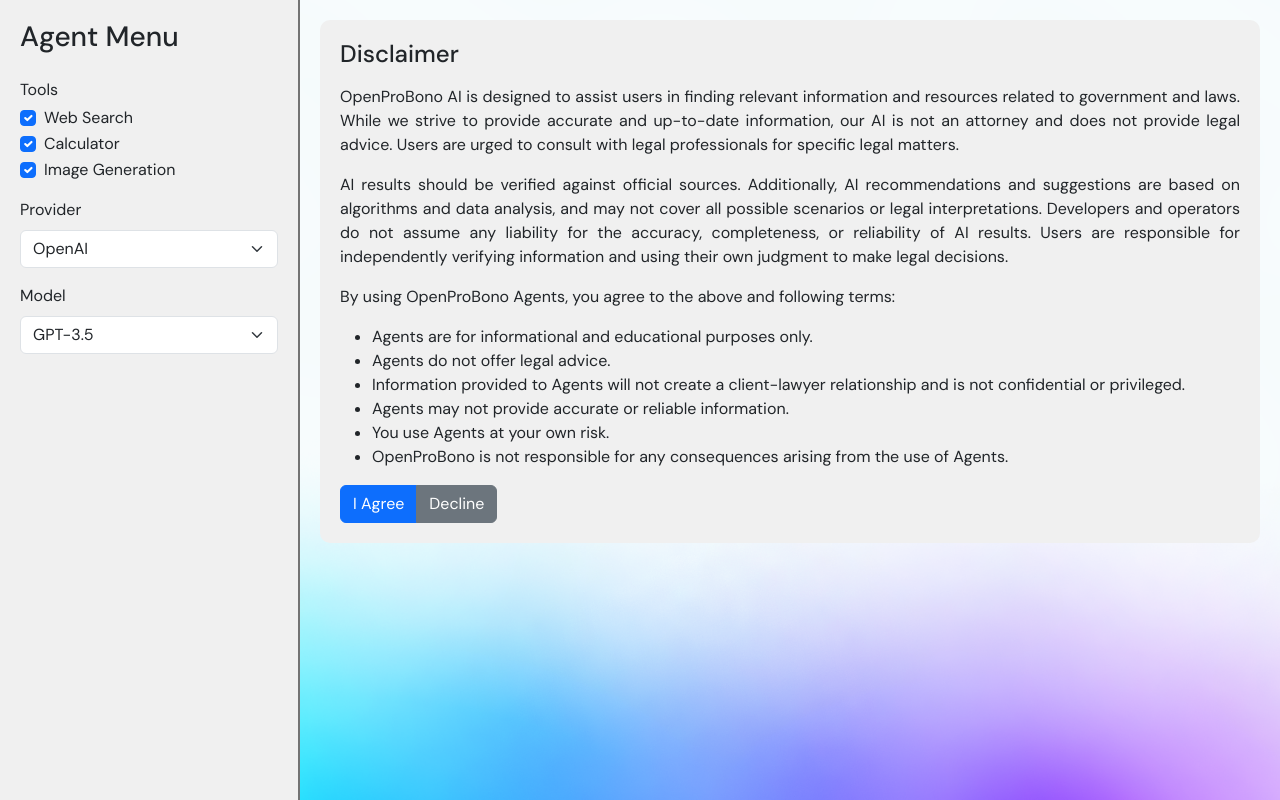
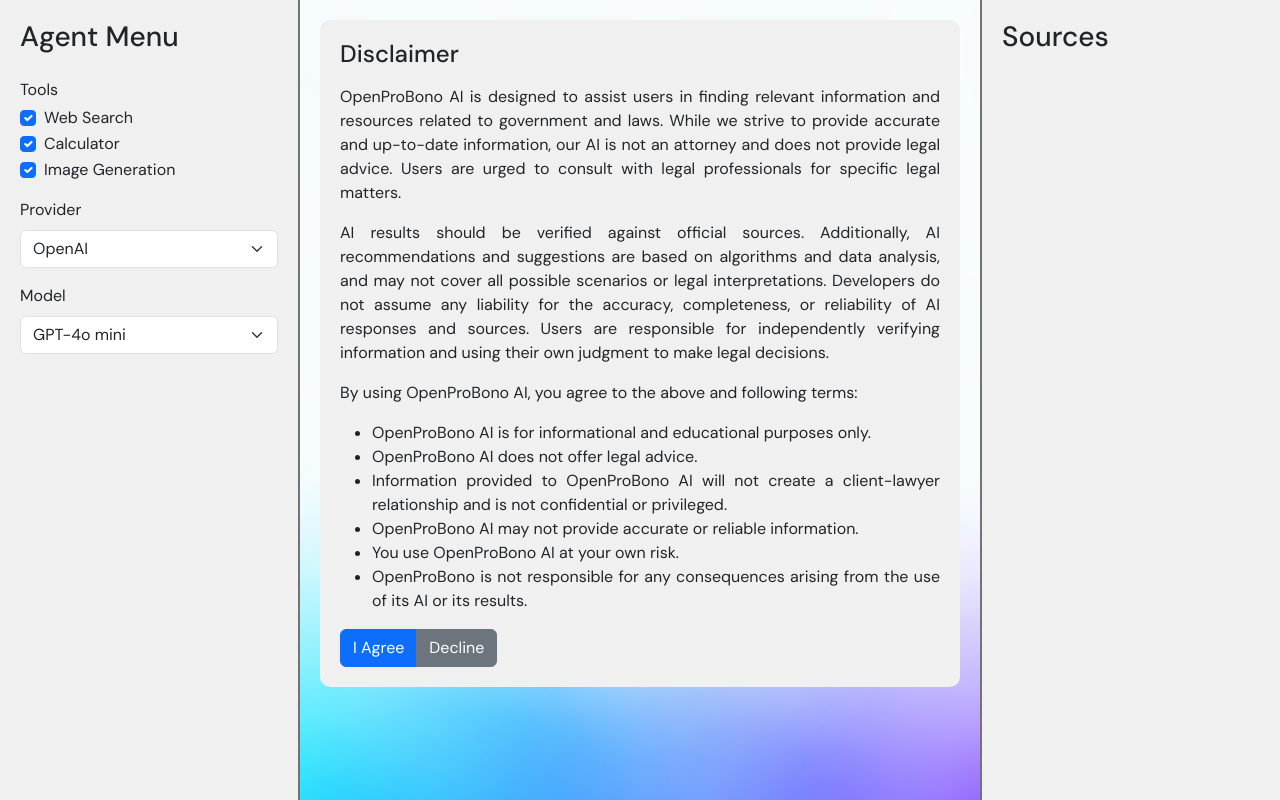
Before and after one commit to OpenProBono/agent-ui, a Flask app: template templates/index.html in a window 1280 px wide. Run offline with Flask 3, Linux system fonts and the light colour scheme; the template is opened without the code that fills it, so the values that code supplies are empty; some libraries are stand-ins or nearby versions.

Commit message:
remove gpt-3.5, disclaimer changes, source sidebar

```diff
--- a/templates/index.html
+++ b/templates/index.html
@@ -29,6 +29,13 @@
             border-right: 2px solid #737373;
             overflow-y: auto;
             background-color: #f0f0f0;
+        }
+        .right-sidebar {
+            width: 300px;
+            background-color: #f0f0f0;
+            padding: 20px;
+            border-left: 2px solid #737373;
+            overflow-y: auto;
         }
         .content {
             flex: 1;
@@ -150,26 +157,27 @@
                 <div class="mb-3">
                     <label for="model" class="form-label">Model</label>
                     <select class="form-select" id="model">
-                        <option selected value="gpt-3.5-turbo-0125">GPT-3.5</option>
-                        <option value="gpt-4o-mini">GPT-4o mini</option>
+                        <option selected value="gpt-4o-mini">GPT-4o mini</option>
+                        <option value="gpt-4o">GPT-4o</option>
                     </select>
                 </div>
             </form>
 
         </div>
+
         <div class="content">
             <div class="disclaimer">
                 <h4 class="mb-3">Disclaimer</h4>
                 <p>OpenProBono AI is designed to assist users in finding relevant information and resources related to government and laws. While we strive to provide accurate and up-to-date information, our AI is not an attorney and does not provide legal advice. Users are urged to consult with legal professionals for specific legal matters.</p>
-                <p>AI results should be verified against official sources. Additionally, AI recommendations and suggestions are based on algorithms and data analysis, and may not cover all possible scenarios or legal interpretations. Developers and operators do not assume any liability for the accuracy, completeness, or reliability of AI results. Users are responsible for independently verifying information and using their own judgment to make legal decisions.</p>
-                <p>By using OpenProBono Agents, you agree to the above and following terms:</p>
+                <p>AI results should be verified against official sources. Additionally, AI recommendations and suggestions are based on algorithms and data analysis, and may not cover all possible scenarios or legal interpretations. Developers do not assume any liability for the accuracy, completeness, or reliability of AI responses and sources. Users are responsible for independently verifying information and using their own judgment to make legal decisions.</p>
+                <p>By using OpenProBono AI, you agree to the above and following terms:</p>
                 <ul>
-                    <li>Agents are for informational and educational purposes only.</li>
-                    <li>Agents do not offer legal advice.</li>
-                    <li>Information provided to Agents will not create a client-lawyer relationship and is not confidential or privileged.</li>
-                    <li>Agents may not provide accurate or reliable information.</li>
-                    <li>You use Agents at your own risk.</li>
-                    <li>OpenProBono is not responsible for any consequences arising from the use of Agents.</li>
+                    <li>OpenProBono AI is for informational and educational purposes only.</li>
+                    <li>OpenProBono AI does not offer legal advice.</li>
+                    <li>Information provided to OpenProBono AI will not create a client-lawyer relationship and is not confidential or privileged.</li>
+                    <li>OpenProBono AI may not provide accurate or reliable information.</li>
+                    <li>You use OpenProBono AI at your own risk.</li>
+                    <li>OpenProBono is not responsible for any consequences arising from the use of its AI or its results.</li>
                 </ul>
                 <div class="btn-group">
                     <button class="btn btn-primary" onclick="acceptDisclaimer()">I Agree</button>
@@ -186,6 +194,13 @@
             <div class="input-group mb-3" style="display:none;">
                 <input type="text" id="user-input" class="form-control" placeholder="Type your message...">
                 <button class="btn btn-primary col-1" type="button" onclick="sendMessage()">Send</button>
+            </div>
+        </div>
+
+        <div class="right-sidebar">
+            <h3 class="mb-4">Sources</h3>
+            <div id="source-list" class="source-list">
+                <!-- Sources will be dynamically added here -->
             </div>
         </div>
     </div>
@@ -244,10 +259,7 @@
 
     <script src="https://cdn.jsdelivr.net/npm/bootstrap@5.3.3/dist/js/bootstrap.bundle.min.js" integrity="sha384-YvpcrYf0tY3lHB60NNkmXc5s9fDVZLESaAA55NDzOxhy9GkcIdslK1eN7N6jIeHz" crossorigin="anonymous"></script>
     <script>
-        let disclaimerAccepted = false;
-
         function acceptDisclaimer() {
-            disclaimerAccepted = true;
             document.querySelector('.disclaimer').style.display = 'none';
             document.querySelector('.chat-container').style.display = 'block';
             document.querySelector('.file-upload').style.display = 'block';
@@ -326,6 +338,7 @@
         function sendMessage() {
             const userInput = document.getElementById('user-input');
             const chatMessages = document.getElementById('chat-messages');
+            const sourceList = document.getElementById('source-list');
 
             if (userInput.value.trim() !== '' || uploadedFiles.length > 0) {
                 // Add user message
@@ -368,6 +381,25 @@
                 uploadedFiles = [];
                 updateFileList();
                 chatMessages.scrollTop = chatMessages.scrollHeight;
+
+                // Add mock sources (replace this with actual source generation logic)
+                sourceList.innerHTML = ''; // Clear previous sources
+                const mockSources = [
+                    { title: "Wikipedia - Chatbots", url: "https://en.wikipedia.org/wiki/Chatbot", text: "Chatbots are a type of software agent that can converse, make decisions, and perform actions." },
+                    { title: "Scientific American - The ChatGPT Hype", url: "https://www.scientificamerican.com/article/the-chatgpt-hype/", text: "ChatGPT is a chatbot that uses GPT-2 to generate text." },
+                    { title: "Nature - AI chatbots in research", url: "https://www.nature.com/articles/d41586-023-00340-6", text: "AI chatbots are being used in research to help people with mental health issues." }
+                ];
+                mockSources.forEach(source => {
+                    const sourceItem = document.createElement('div');
+                    sourceItem.className = "card mb-3";
+                    sourceItem.innerHTML = `
+                        <div class="card-body">
+                            <h5 class="card-title"><a href="${source.url}" target="_blank">${source.title}</a></h5>
+                            <p class="card-text">${source.text}</p>
+                        </div>
+                    `;
+                    sourceList.appendChild(sourceItem);
+                });
             }
         }
 
@@ -391,8 +423,8 @@
             let models = document.getElementById("model");
             if (provider === "openai") {
                 models.innerHTML = `
-                    <option selected value="gpt-3.5-turbo-0125">GPT-3.5</option>
-                    <option value="gpt-4o-mini">GPT-4o mini</option>
+                    <option selected value="gpt-4o-mini">GPT-4o mini</option>
+                    <option value="gpt-4o">GPT-4o</option>
                 `;
             } else if (provider === "anthropic") {
                 models.innerHTML = `
```
